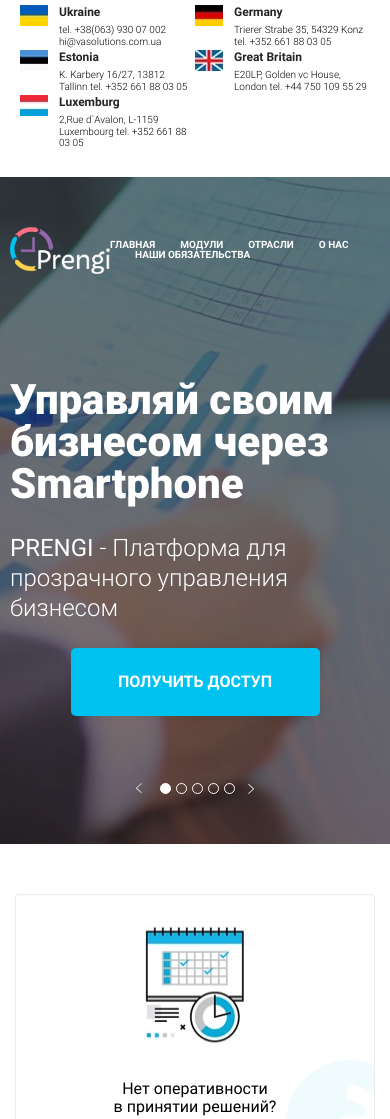
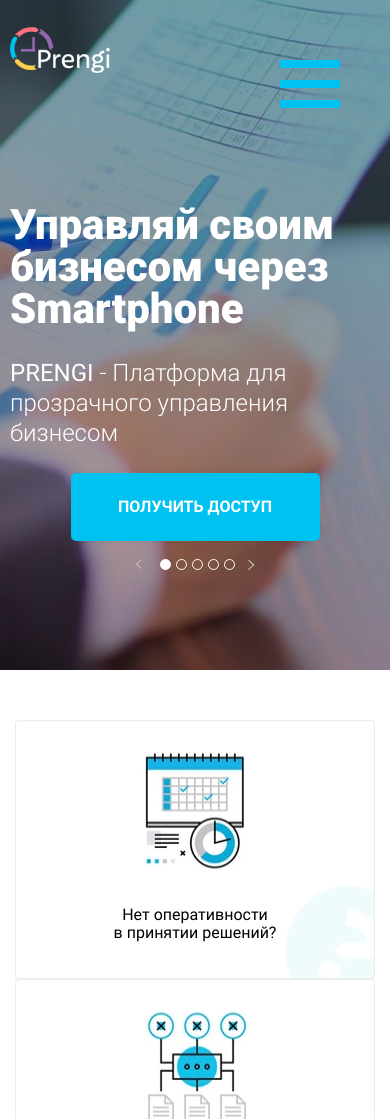
Before and after one commit to vladimirbalin/prengi, a website built with webpack: page src/index.html in a window 390 px wide. Shown: the top 1119 px of the page. Built offline with nearby package versions, Linux system fonts and the light colour scheme.

Commit message:
Massive adaptive fixes
Including adding mobile menu and hamburger button, reformatting 'promo' section

```diff
--- a/src/index.html
+++ b/src/index.html
@@ -6,11 +6,6 @@
     <title>Prengi</title>
 </head>
 <body>
-
-
-
-  <!-- === promo === -->
-  <section class="promo">
 
 <!-- === header === -->
 <header class="header section-outer">
@@ -52,10 +47,15 @@
                 </div>
             </div>
         </div>
+    </div>
 </header>
+<div class="hamburger">
+    <div class="icon-left"></div>
+    <div class="icon-right"></div>
+</div>
 <!-- === /header === -->
-
-    <!-- === promo main === -->
+<!-- === promo === -->
+<section class="promo">
     <div class="promo__main section-outer">
         <div class="section-inner">
             <div class="promo__header">
@@ -78,6 +78,7 @@
                     </li>
                 </ul>
             </div>
+
             <div class="promo__slider">
                 <div class="promo__slider-wrap">
                     <div class="promo__slider-item promo__slider-item-01 fade">
@@ -88,6 +89,7 @@
                     бизнесом</span>
                                 <button class="button">Получить доступ</button>
                             </div>
+                            <img class="promo__image" src="img/phone.png" alt="">
                         </div>
                     </div>
                     <div class="promo__slider-item promo__slider-item-02 fade">
@@ -131,18 +133,37 @@
 
                 </div>
                 <div class="promo__slider-dots">
-            <div class="promo__slider-prev"><svg xmlns="http://www.w3.org/2000/svg" width="6" height="11" viewBox="0 0 6 11"><g><g><path d="M5.679 10.017a.46.46 0 0 1-.619 0L.115 5.406a.388.388 0 0 1 0-.577L5.06.22a.46.46 0 0 1 .619 0c.17.158.17.417 0 .576L1.042 5.118 5.68 9.44c.17.16.17.417 0 .577z"/><path class="arrow" fill="#fff" d="M5.679 10.017a.46.46 0 0 1-.619 0L.115 5.406a.388.388 0 0 1 0-.577L5.06.22a.46.46 0 0 1 .619 0c.17.158.17.417 0 .576L1.042 5.118 5.68 9.44c.17.16.17.417 0 .577z"/></g></g></svg></div>
+                    <div class="promo__slider-prev">
+                        <svg xmlns="http://www.w3.org/2000/svg" width="6" height="11" viewBox="0 0 6 11">
+                            <g>
+                                <g>
+                                    <path d="M5.679 10.017a.46.46 0 0 1-.619 0L.115 5.406a.388.388 0 0 1 0-.577L5.06.22a.46.46 0 0 1 .619 0c.17.158.17.417 0 .576L1.042 5.118 5.68 9.44c.17.16.17.417 0 .577z"/>
+                                    <path class="arrow" fill="#fff"
+                                          d="M5.679 10.017a.46.46 0 0 1-.619 0L.115 5.406a.388.388 0 0 1 0-.577L5.06.22a.46.46 0 0 1 .619 0c.17.158.17.417 0 .576L1.042 5.118 5.68 9.44c.17.16.17.417 0 .577z"/>
+                                </g>
+                            </g>
+                        </svg>
+                    </div>
                     <div class="promo__slider-dot dot-active"></div>
                     <div class="promo__slider-dot"></div>
                     <div class="promo__slider-dot"></div>
                     <div class="promo__slider-dot"></div>
                     <div class="promo__slider-dot"></div>
-            <div class="promo__slider-next"><svg xmlns="http://www.w3.org/2000/svg" width="6" height="11" viewBox="0 0 6 11"><g><g><path d="M5.679 10.017a.46.46 0 0 1-.619 0L.115 5.406a.388.388 0 0 1 0-.577L5.06.22a.46.46 0 0 1 .619 0c.17.158.17.417 0 .576L1.042 5.118 5.68 9.44c.17.16.17.417 0 .577z"/><path class="arrow" fill="#fff" d="M5.679 10.017a.46.46 0 0 1-.619 0L.115 5.406a.388.388 0 0 1 0-.577L5.06.22a.46.46 0 0 1 .619 0c.17.158.17.417 0 .576L1.042 5.118 5.68 9.44c.17.16.17.417 0 .577z"/></g></g></svg></div>
+                    <div class="promo__slider-next">
+                        <svg xmlns="http://www.w3.org/2000/svg" width="6" height="11" viewBox="0 0 6 11">
+                            <g>
+                                <g>
+                                    <path d="M5.679 10.017a.46.46 0 0 1-.619 0L.115 5.406a.388.388 0 0 1 0-.577L5.06.22a.46.46 0 0 1 .619 0c.17.158.17.417 0 .576L1.042 5.118 5.68 9.44c.17.16.17.417 0 .577z"/>
+                                    <path class="arrow" fill="#fff"
+                                          d="M5.679 10.017a.46.46 0 0 1-.619 0L.115 5.406a.388.388 0 0 1 0-.577L5.06.22a.46.46 0 0 1 .619 0c.17.158.17.417 0 .576L1.042 5.118 5.68 9.44c.17.16.17.417 0 .577z"/>
+                                </g>
+                            </g>
+                        </svg>
                     </div>
                 </div>
             </div>
         </div>
-    <!-- === /promo === -->
+    </div>
 </section>
 <!-- === /promo === -->
 
@@ -150,22 +171,34 @@
 <section class="cards section-outer">
     <div class="section-inner">
         <div class="cards__content">
-          <div class="cards__item"><img src="img/cards01.jpg" alt="cards01"><div class="cards__descr">Нет оперативности<br> в принятии решений?</div></div>
+            <div class="cards__item"><img src="img/cards01.jpg" alt="cards01">
+                <div class="cards__descr">Нет оперативности<br> в принятии решений?</div>
+            </div>
 
-          <div class="cards__item"><img src="img/cards02.jpg" alt="cards02"><div class="cards__descr">Нет учета и контроля обслуживания?</div></div>
+            <div class="cards__item"><img src="img/cards02.jpg" alt="cards02">
+                <div class="cards__descr">Нет учета и контроля обслуживания?</div>
+            </div>
 
 
-          <div class="cards__item"><img src="img/cards03.jpg" alt="cards03"><div class="cards__descr">Сложно строить прогнозы и анализировать?</div></div>
+            <div class="cards__item"><img src="img/cards03.jpg" alt="cards03">
+                <div class="cards__descr">Сложно строить прогнозы и анализировать?</div>
+            </div>
 
         </div>
         <h2>С PRENGI</h2>
         <div class="cards__content">
 
-          <div class="cards__item"><img src="img/cards04.jpg" alt="cards04"><div class="cards__descr cards__descr-700">Все затраты спланированы и расписаны</div></div>
+            <div class="cards__item"><img src="img/cards04.jpg" alt="cards04">
+                <div class="cards__descr cards__descr-700">Все затраты спланированы и расписаны</div>
+            </div>
 
-          <div class="cards__item"><img src="img/cards05.jpg" alt="cards05"><div class="cards__descr cards__descr-700">Корректная аналитика данных online</div></div>
+            <div class="cards__item"><img src="img/cards05.jpg" alt="cards05">
+                <div class="cards__descr cards__descr-700">Корректная аналитика данных online</div>
+            </div>
 
-          <div class="cards__item"><img src="img/cards06.jpg" alt="cards06"><div class="cards__descr cards__descr-700">Простая интеграция с любым Вашим ПО</div></div>
+            <div class="cards__item"><img src="img/cards06.jpg" alt="cards06">
+                <div class="cards__descr cards__descr-700">Простая интеграция с любым Вашим ПО</div>
+            </div>
         </div>
     </div>
 </section>
@@ -227,7 +260,6 @@
         </div>
 
 
-
     </div>
 </section>
 <!-- === /decisions === -->
@@ -241,22 +273,26 @@
 
         <div class="advantages__cards-content">
             <div class="advantages__card"><img src="img/card10.jpg" alt="">
-            <div class="advantages__block"><span>Возможность внедрения и тестирования в реальном времени</span></div>
+                <div class="advantages__block"><span>Возможность внедрения и тестирования в реальном времени</span>
+                </div>
             </div>
 
 
             <div class="advantages__card"><img src="img/card11.jpg" alt="">
-            <div class="advantages__block"><span>Возможность внедрения и тестирования в реальном времени</span></div>
+                <div class="advantages__block"><span>Возможность внедрения и тестирования в реальном времени</span>
+                </div>
             </div>
 
 
             <div class="advantages__card"><img src="img/card12.jpg" alt="">
-            <div class="advantages__block"><span>Возможность использовать из любой точки мира с любого устройства</span></div>
+                <div class="advantages__block">
+                    <span>Возможность использовать из любой точки мира с любого устройства</span></div>
             </div>
 
 
             <div class="advantages__card"><img src="img/card13.jpg" alt="">
-            <div class="advantages__block"><span>Возможность использовать из любой точки мира с любого устройства</span></div>
+                <div class="advantages__block">
+                    <span>Возможность использовать из любой точки мира с любого устройства</span></div>
             </div>
 
 
@@ -284,11 +320,15 @@
         <div class="storage__content">
             <div class="storage__item storage__item-left">
                 <h2>Облачное хранилище</h2>
-          <div class="storage__descr">Это выделенное пользователю пространство на жестком диске сервера, находящегося в Интернете.</div>
+                <div class="storage__descr">Это выделенное пользователю пространство на жестком диске сервера,
+                    находящегося в Интернете.
+                </div>
             </div>
             <div class="storage__item">
                 <h2>Размещение не сервере</h2>
-          <div class="storage__descr">Услуга аренды пространства в центре обработки данных (колокация серверов) предназначена для клиентов</div>
+                <div class="storage__descr">Услуга аренды пространства в центре обработки данных (колокация серверов)
+                    предназначена для клиентов
+                </div>
             </div>
         </div>
     </div>
@@ -316,7 +356,10 @@
                 <span class="footer__subtitle">О компании</span>
                 <img src="img/footer-logo.png" alt="footer-main-logo">
                 <div class="footer__descr">
-            Lorem Ipsum - это текст-"рыба", часто используемый в печати и вэб-дизайне. Lorem Ipsum является стандартной "рыбой" для текстов на латинице с начала XVI века. В то время некий безымянный печатник создал большую коллекцию размеров и форм шрифтов, используя Lorem Ipsum для распечатки образцов. <p>Управление задачами</p>
+                    Lorem Ipsum - это текст-"рыба", часто используемый в печати и вэб-дизайне. Lorem Ipsum является
+                    стандартной "рыбой" для текстов на латинице с начала XVI века. В то время некий безымянный печатник
+                    создал большую коллекцию размеров и форм шрифтов, используя Lorem Ipsum для распечатки образцов. <p>
+                    Управление задачами</p>
                 </div>
             </div>
             <ul class="footer__item">
--- /dev/null
+++ b/src/js/hamburger.js
@@ -0,0 +1,58 @@
+export function hamburger() {
+    const navbarLinks = document.querySelectorAll('.promo__link');
+    const hamburger = document.querySelector('.hamburger');
+    const navbarMobile = document.querySelector('.promo__menu');
+
+    const events = {
+        hamburgerBtnClick: function (event) {
+            if (event.target) {
+                toggleMobileMenu(event.target);
+            }
+        }
+    }
+
+    function hideMobileMenu(eventTarget) {
+        if (eventTarget) {
+            navbarMobile.classList.remove('promo__menu--active');
+            hamburger.classList.remove('open');
+            unsetOverflowHiddenToBody();
+        }
+    }
+
+    function showMobileMenu(eventTarget) {
+        if (eventTarget) {
+            navbarMobile.classList.add('promo__menu--active');
+            hamburger.classList.add('open');
+            setOverflowHiddenToBody();
+        }
+    }
+
+    function toggleMobileMenu(eventTarget) {
+        if (eventTarget && isNavbarOpened()) {
+            hideMobileMenu(eventTarget);
+        } else if (eventTarget && isNavbarClosed()) {
+            showMobileMenu(eventTarget);
+        } else {
+            return false;
+        }
+    }
+
+    function isNavbarOpened() {
+        return navbarMobile.classList.contains('promo__menu--active')
+    }
+
+    function isNavbarClosed() {
+        return !navbarMobile.classList.contains('promo__menu--active')
+    }
+
+    function setOverflowHiddenToBody() {
+        document.querySelector('body').style.overflow = 'hidden';
+    }
+
+    function unsetOverflowHiddenToBody() {
+        document.querySelector('body').style.overflow = '';
+    }
+
+    navbarLinks.forEach(link => link.addEventListener('click', hideMobileMenu));
+    hamburger.addEventListener('click', events.hamburgerBtnClick);
+}
--- a/src/js/script.js
+++ b/src/js/script.js
@@ -1,8 +1,10 @@
 import "../scss/main.scss";
 import { sliderFirstPage } from './slider';
 import { tabs } from './tabs';
+import {hamburger} from "./hamburger";
 
 window.addEventListener('DOMContentLoaded', function(){
   sliderFirstPage();
   tabs();
+  hamburger();
 })
--- a/src/js/tabs.js
+++ b/src/js/tabs.js
@@ -12,8 +12,6 @@
 
         if(target.classList.contains('decisions__tabs-item') ||
             target.parentNode.classList.contains('decisions__tabs-item')){
-                console.log('hello');
-
                 tabsTriggersItems.forEach(el => el.classList.remove("decisions__tabs-item--active"))
                 tabsContentItems.forEach(el => el.classList.remove("decisions__tabs-content-item--active"))
                 target.classList.add("decisions__tabs-item--active");
--- a/src/scss/components/advantages.scss
+++ b/src/scss/components/advantages.scss
@@ -1,5 +1,6 @@
 .advantages {
   padding-top: 81px;
+  padding-bottom: 20px;
   &__cards-content{
     display: flex;
     flex-wrap: wrap;
--- /dev/null
+++ b/src/scss/components/hamburger.scss
@@ -0,0 +1,115 @@
+.hamburger {
+  position: absolute;
+  top: 50px;
+  right: 50px;
+  height: 60px;
+  width: 60px;
+  background: none;
+  cursor: pointer;
+  transition: .5s all;
+  z-index: 9999;
+  display: none;
+
+  .icon-left {
+    transition-duration: 0.5s;
+    position: absolute;
+    height: 8px;
+    width: 30px;
+    top: 30px;
+    background-color: $color-main;
+    left: 0;
+
+    &:before {
+      transition-duration: 0.5s;
+      position: absolute;
+      width: 30px;
+      height: 8px;
+      background-color: $color-main;
+      content: "";
+      top: -20px;
+    }
+
+    &:after {
+      transition-duration: 0.5s;
+      position: absolute;
+      width: 30px;
+      height: 8px;
+      background-color: $color-main;
+      content: "";
+      top: 20px;
+    }
+
+    &:hover {
+      cursor: pointer;
+    }
+  }
+
+  .icon-right {
+    transition-duration: 0.5s;
+    position: absolute;
+    height: 8px;
+    width: 30px;
+    top: 30px;
+    left: 30px;
+    background-color: $color-main;
+
+    &:before {
+      transition-duration: 0.5s;
+      position: absolute;
+      width: 30px;
+      height: 8px;
+      background-color: $color-main;
+      content: "";
+      top: -20px;
+    }
+
+    &:after {
+      transition-duration: 0.5s;
+      position: absolute;
+      width: 30px;
+      height: 8px;
+      background-color: $color-main;
+      content: "";
+      top: 20px;
+    }
+  }
+
+  &.open {
+    .icon-left {
+      transition-duration: 0.5s;
+      background: transparent;
+
+      &:before {
+        transform: rotateZ(45deg) scaleX(1.4) translate(4px, 4px);
+      }
+
+      &:after {
+        transform: rotateZ(-45deg) scaleX(1.4) translate(4px, -4px);
+      }
+    }
+
+    .icon-right {
+      transition-duration: 0.5s;
+      background: transparent;
+
+      &:before {
+        transform: rotateZ(-45deg) scaleX(1.4) translate(-4px, 4px);
+      }
+
+      &:after {
+        transform: rotateZ(45deg) scaleX(1.4) translate(-4px, -4px);
+      }
+    }
+  }
+
+  &:hover {
+    cursor: pointer;
+  }
+
+}
+
+@media (max-width: $screen-sm-max) {
+  .hamburger {
+    display: block;
+  }
+}
--- a/src/scss/components/promo.scss
+++ b/src/scss/components/promo.scss
@@ -1,93 +1,62 @@
 .promo {
-  height: 100vh;
-  .section-inner{
+  min-height: 670px;
+  height: 1px;
+
+  .section-inner {
     display: flex;
     flex-direction: column;
     justify-content: center;
   }
-  .header {
-    height: 11%;
-    padding: 19px 20px 16px 20px;
-    background-color: #fff;
-    &__wrap {
-      display: flex;
-      justify-content: space-between;
-    }
-    &__boxes {
-      display: flex;
-      align-items: flex-start;
-    }
-    &__descr {
-      display: flex;
-      flex-direction: column;
-      padding-left: 11px;
-    }
-    &__strong {
-      font-size: 14px;
-      line-height: 14px;
-      font-weight: 700;
-      color: #242424;
-    }
-    &__adresses {
-      font-size: 12px;
-      font-weight: 300;
-      margin-top: 5px;
-    }
-  }
-  &__main{
-    height: 89%;
+
+  &__main {
+    min-height: 670px;
     background: url('../img/bcgr01.jpg') center center/cover no-repeat;
     padding-top: 39px;
     position: relative;
-    &::before{
-      content: '';
-      position: absolute;
-      top: 0;
-      right: 0;
-      left: 0;
-      bottom: 0;
-      background-color: rgba(51,51,51, .4);
-      z-index: 5;
-    }
-    .section-inner{
-      position: relative;
-      z-index: 10;
-      height: 100%;
+
+    .section-inner {
       display: flex;
       flex-direction: column;
     }
   }
-  &__title{
+
+  &__title {
     font-size: 42px;
     line-height: 42px;
     font-weight: 900;
     color: #ffffff;
   }
-  &-400{
+
+  &-400 {
     font-weight: 400;
   }
+
   &__header {
     display: flex;
     align-items: center;
     justify-content: space-between;
   }
+
   &__menu {
+    list-style: none;
     display: flex;
-  }
-  &__list-item{
-    list-style: none;
     font-size: 13px;
     line-height: 26px;
     font-weight: 700;
     text-transform: uppercase;
     color: #ffffff;
-    &:not(:first-child){
+  }
+
+  &__list-item {
+    &:not(:first-child) {
       margin-left: 45px;
     }
+
     .promo__link {
       color: #fff;
       text-decoration: none;
       transition: .5s color;
+
       &:hover {
         color: $color-main;
         transition: .5s color;
@@ -95,17 +64,22 @@
       }
     }
   }
+
   &__content {
+    position: relative;
     display: flex;
     width: 100%;
   }
-  &__inner{
+
+  &__inner {
     flex-basis: 50%;
     justify-content: flex-start;
-    .button{
+
+    .button {
       margin-top: 35px;
     }
   }
+
   &__descr {
     display: block;
     margin-top: 27px;
@@ -115,46 +89,57 @@
     color: #ffffff;
   }
 
+  &__image {
+    position: absolute;
+    right: 0;
+    bottom: -263px;
+  }
+
   // ======slider=======
-  &__slider{
+  &__slider {
     width: 100%;
     display: flex;
     flex-direction: column;
     flex-grow: 1;
     align-items: center;
-    &-wrap{
+
+    &-wrap {
       width: 100%;
       height: 100%;
     }
-    &-item{
+
+    &-item {
       height: 100%;
       display: flex;
       align-items: center;
-      &-01{
-        background: url('../img/phone.png') no-repeat right bottom;
-      }
     }
-    &-prev, &-next{
+
+    &-prev, &-next {
       cursor: pointer;
       display: flex;
       align-items: center;
-      &:hover{
+
+      &:hover {
         svg {
-          .arrow{
+          .arrow {
             fill: $color-main;
           }
         }
       }
     }
-    &-prev{
+
+    &-prev {
       margin-right: 13px;
     }
-    &-next{
+
+    &-next {
       margin-left: 13px;
-      svg{
+
+      svg {
         transform: rotate(180deg);
       }
     }
+
     &-dots {
       display: flex;
       justify-content: center;
@@ -163,20 +148,24 @@
       left: 50%;
       transform: translateX(-50%);
     }
-    &-dot{
+
+    &-dot {
       cursor: pointer;
       width: 11px;
       height: 11px;
       border: 1px solid #fff;
       background-color: transparent;
       border-radius: 50%;
-      &:hover{
+
+      &:hover {
         background-color: #ffffff;
       }
-      &:not(:first-child){
+
+      &:not(:first-child) {
         margin-left: 5px;
       }
     }
+
     &-dots .dot-active {
       background-color: #ffffff;
     }
@@ -199,91 +188,112 @@
 }
 
 
-@media(max-width: $screen-md-max){
-  .promo{
-    .header{
-      height: 21%;
-      &__wrap{
-        flex-wrap: wrap;
-      }
-      &__boxes{
-        flex-basis: 50%;
-        &:not(:last-child){
-          margin-bottom: 10px;
-        }
-      }
+@media(max-width: $screen-md-max) {
+  .promo {
+    .section-inner {
+      height: 100%;
     }
-    &__main{
-      height: 79%;
+
+    &__main {
+      height: 100%;
     }
-    &__slider{
-      &-item{
-        &-01{
+
+    &__image {
+      display: none;
+    }
+
+    &__slider {
+      min-height: 100%;
+
+      &-item {
+        &-01 {
           background: none;
         }
       }
-      &-dots{
-        bottom: 0;
+
+      &-dots {
+        bottom: 100px;
       }
     }
-    &__inner{
+
+    &__inner {
       flex-basis: auto;
-      .button{
+      width: 100%;
+
+      .button {
         margin: 0 auto;
       }
     }
-    .button{
+
+    .button {
       margin: 40px auto 0 auto;
     }
   }
 }
-@media(max-width: $screen-md){
-  .promo{
-    .header{
-      &__strong{
-        font-size: 12px;
+
+@media (max-width: $screen-sm-max) {
+  .promo {
+    &__menu {
+      position: fixed;
+      top: 0;
+      right: -100%;
+      height: 100%;
+      width: 80%;
+      flex-direction: column;
+      justify-content: space-around;
+      align-items: center;
+      background-color: rgba(0, 0, 0, .9);
+      z-index: 9998;
+      font-size: 32px;
+    }
+
+    &__menu--active {
+      transition: all linear;
+      transition-duration: 500ms;
+      right: 0;
+    }
+
+    &__list-item {
+      &:not(:first-child) {
+        margin: 0;
       }
-      &__adresses{
-        font-size: 10px;
+
+      .promo__link {
+        padding: 50px;
       }
     }
 
-
   }
 }
-@media(max-width: $screen-xs-max){
-  .promo{
-    &__menu{
+
+@media(max-width: $screen-xs-max) {
+  .promo {
+    &__menu {
       flex-wrap: wrap;
     }
-    &__list-item{
+
+    &__list-item {
       font-size: 10px;
       line-height: 10px;
-      &:not(:first-child){
+
+      &:not(:first-child) {
         margin-left: 25px;
       }
     }
-    &__logo{
+
+    &__logo {
       width: 100px;
     }
-    .header{
-      padding-top: 5px;
-      padding-bottom: 5px;
-      &__boxes{
-        flex-basis: 50%;
-        &:not(:last-child){
-          margin-bottom: 3px;
-        }
-      }
-    }
-    &__slider{
-      &-item{
-        &-01{
+
+    &__slider {
+      &-item {
+        &-01 {
           background-size: 40%;
         }
       }
     }
-    .button{
+
+    .button {
       margin-top: 25px;
     }
   }
--- a/src/scss/main.scss
+++ b/src/scss/main.scss
@@ -4,25 +4,29 @@
 
 
 * {
-  font-family: Roboto;
+  font-family: Roboto, sans-serif;
   box-sizing: border-box;
 }
-ul, p{
+
+ul, p {
   padding: 0;
   margin: 0;
 }
 
-.section-outer{
+.section-outer {
   padding-left: 20px;
   padding-right: 20px;
 }
 
-.section-inner{
+.section-inner {
   max-width: 1140px;
   margin: 0 auto;
 }
+
 @import "components/first-page";
 @import "components/button";
+@import "components/header";
+@import "components/hamburger";
 @import "components/promo";
 @import "components/cards";
 @import "components/decisions";
@@ -32,14 +36,14 @@
 @import "components/getaccess";
 @import "components/footer";
 
-@media(max-width: $screen-lg){
-  .section-outer{
+@media(max-width: $screen-lg) {
+  .section-outer {
     padding-left: 10px;
     padding-right: 10px;
     padding-top: 50px;
     padding-bottom: 50px;
   }
-  .title{
+  .title {
     font-size: 24px;
     line-height: 24px;
   }
```
Also changed, not shown: src/scss/components/decisions.scss (+3 -15 lines), src/scss/components/footer.scss (+34 -42 lines), src/scss/components/header.scss (+56 -0 lines). Lines whose indentation alone changed are shown as unchanged.
